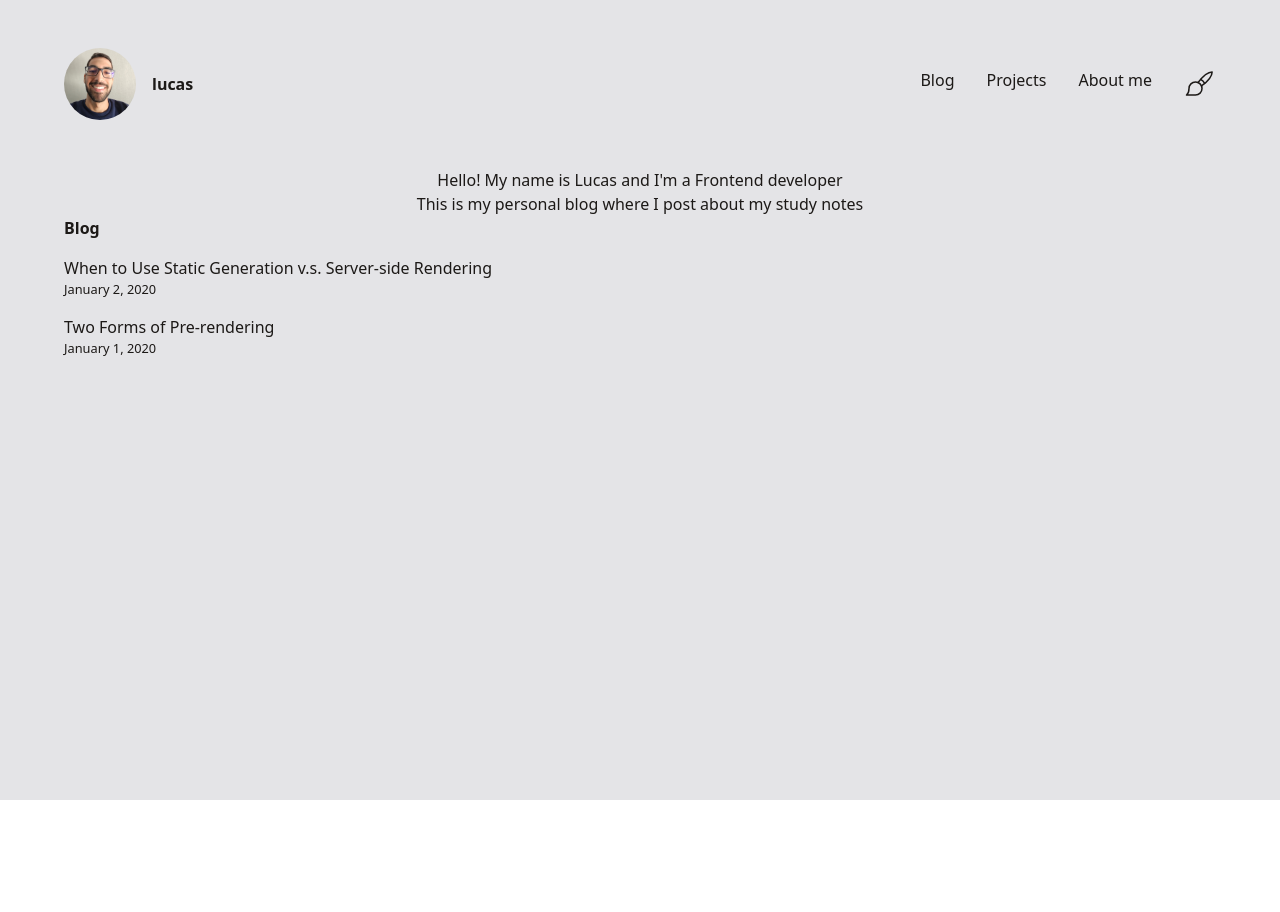
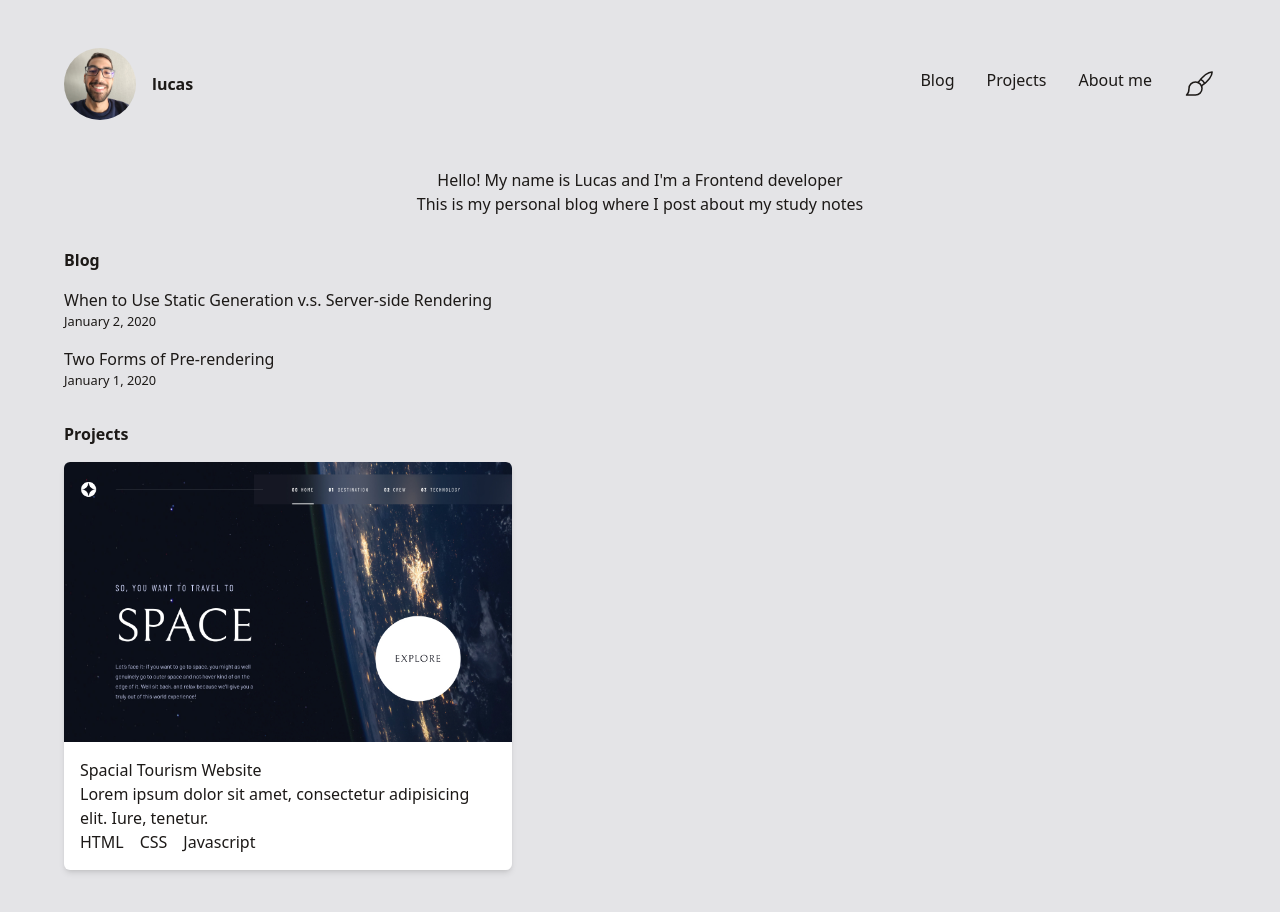
Before and after one commit to acamposlucas/nextjs-blog, a Next.js app: page / in a window 1280 px wide. Shown: the top 912 px of the page. Before the commit the page ends 800 px from the top, so only its background shows below. Built offline with nearby package versions, Linux system fonts and the light colour scheme; what tailwindcss-fluid-type would draw is missing.

Commit message:
feat: create Project section and card project component draft

```diff
--- a/src/pages/index.tsx
+++ b/src/pages/index.tsx
@@ -4,6 +4,7 @@ import Layout, { siteTitle } from "../components/layout";
 import Date from "../components/date";
 import { getSortedPostsData } from "../lib/posts";
 import { GetStaticProps } from "next";
+import Image from "next/image";
 
 interface IHome {
   allPostsData: {
@@ -19,6 +20,7 @@ export default function Home({ allPostsData }: IHome) {
       <Head>
         <title>{siteTitle}</title>
       </Head>
+      <div className="flex flex-col gap-8">
         <section className="text-center">
           <p>Hello! My name is Lucas and I'm a Frontend developer</p>
           <p>This is my personal blog where I post about my study notes</p>
@@ -38,6 +40,35 @@ export default function Home({ allPostsData }: IHome) {
             ))}
           </ul>
         </section>
+        <section>
+          <h2 className="mb-4 font-bold text-2xl">Projects</h2>
+          <div className="flex flex-wrap gap-4">
+            <Link href="/">
+              <a className="flex max-w-md flex-col overflow-hidden rounded-md bg-white shadow-md hover:bg-zinc-300 hover:transition-colors">
+                <Image
+                  src="/assets/spacetourism.jpg"
+                  width={504}
+                  height={282}
+                />
+                <div className="flex flex-col p-4">
+                  <h3 className="text-lg dark:text-stone-900">
+                    Spacial Tourism Website
+                  </h3>
+                  <p className="text-xs dark:text-stone-900">
+                    Lorem ipsum dolor sit amet, consectetur adipisicing elit.
+                    Iure, tenetur.
+                  </p>
+                  <ul className="flex gap-4 text-stone-900">
+                    <li>HTML</li>
+                    <li>CSS</li>
+                    <li>Javascript</li>
+                  </ul>
+                </div>
+              </a>
+            </Link>
+          </div>
+        </section>
+      </div>
     </Layout>
   );
 }
```
Also changed, not shown: public/assets/spacetourism.jpg (added). Lines whose indentation alone changed are shown as unchanged.
